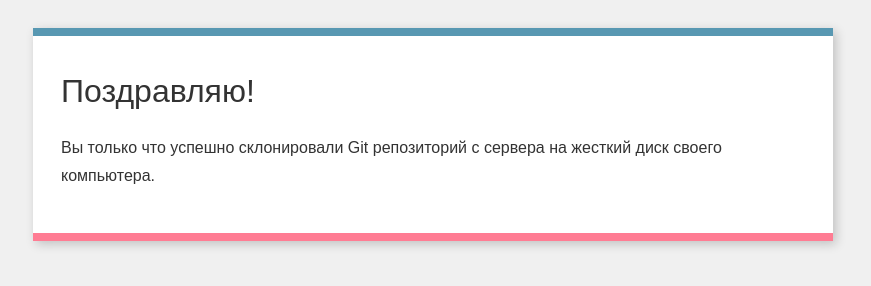
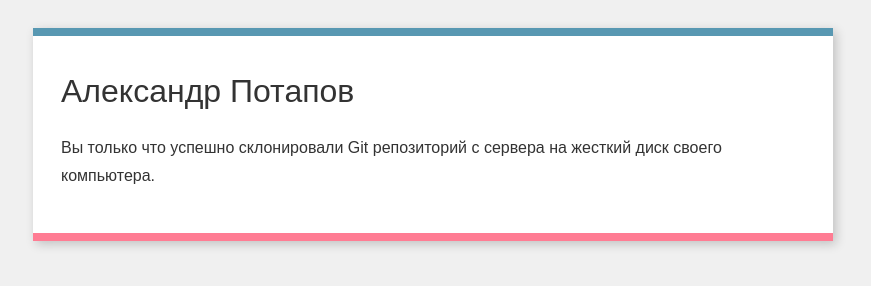
Before and after one commit to threesixg0ds0/NewGovno, a plain HTML site: page index.html in a window 1280 px wide. Shown: the whole page, without its empty margins (207-1078 px from the left). Drawn offline with Linux system fonts and the light colour scheme.

Commit message:
Entered username

```diff
--- a/index.html
+++ b/index.html
@@ -9,7 +9,7 @@
     </head>
     <body>
         <div class="box">
-            <h1>Поздравляю!</h1>
+            <h1>Александр Потапов</h1>
             <p>
                 Вы только что успешно склонировали Git репозиторий с сервера на
                 жесткий диск своего компьютера.
```
